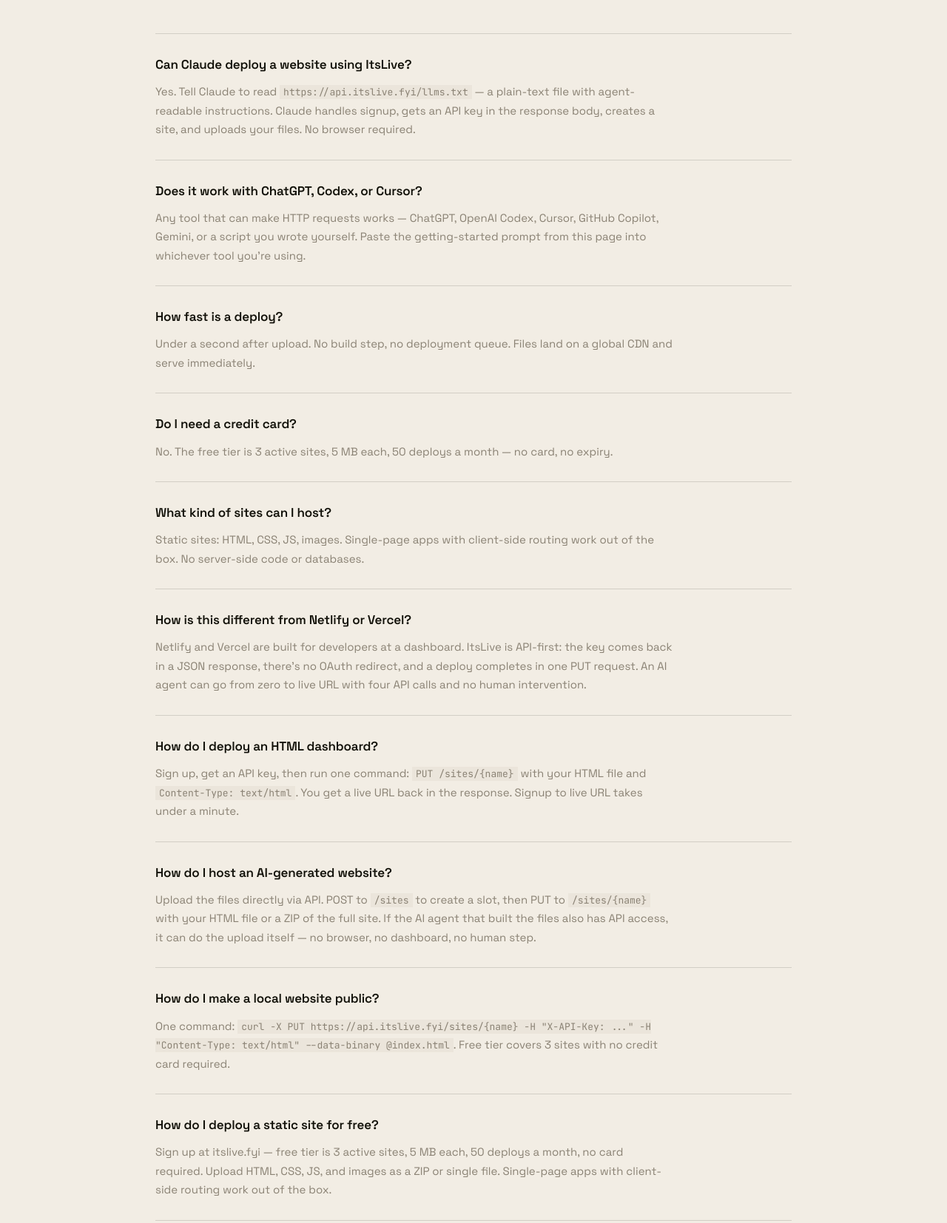
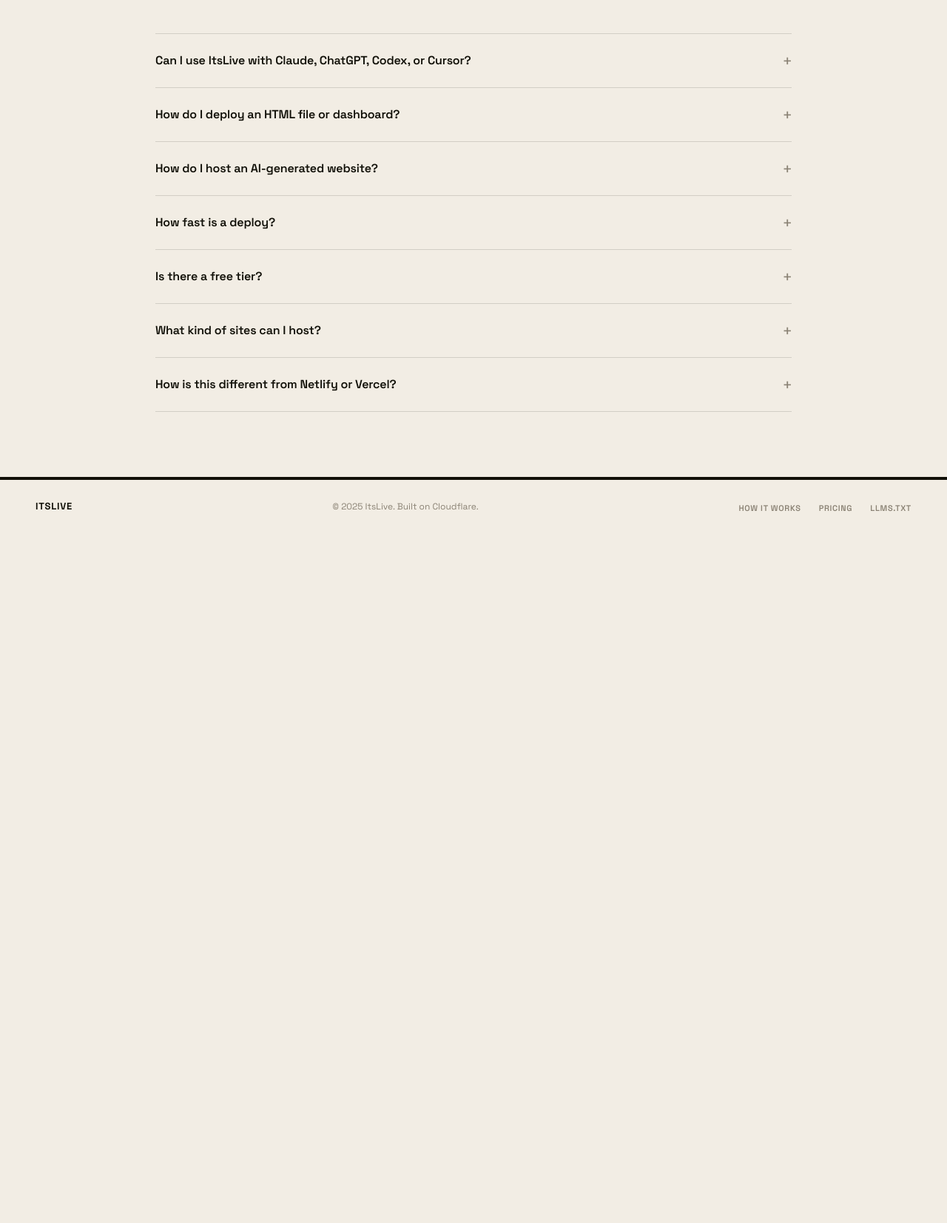
Before and after one commit to samratjha96/itslive, a website: page landing/index.html in a window 1280 px wide. Shown: the part 4784-6438 px from the top of the page at 74% size. After the commit the page ends 5506 px from the top, so only its background shows below. Drawn offline with Linux system fonts and the light colour scheme.

Commit message:
Consolidate FAQ to 7 non-duplicate questions; make collapsible with details/summary
- Merges Claude+ChatGPT questions into one; drops "make local website public"
  and "deploy static site for free" (both were restatements of other answers)
- Converts divs to <details>/<summary> — collapsed by default, CSS-only +/−
  toggle; Google indexes <details> content regardless of open/closed state
- JSON-LD FAQPage updated to match visible content exactly

```diff
--- a/landing/index.html
+++ b/landing/index.html
@@ -62,18 +62,26 @@
     "mainEntity": [
       {
         "@type": "Question",
-        "name": "Can Claude deploy a website using ItsLive?",
+        "name": "Can I use ItsLive with Claude, ChatGPT, Codex, or Cursor?",
         "acceptedAnswer": {
           "@type": "Answer",
-          "text": "Yes. Tell Claude to read https://api.itslive.fyi/llms.txt — a plain-text file with agent-readable instructions. Claude handles signup, gets an API key in the response body, creates a site, and uploads your files. No browser required."
+          "text": "Yes — any tool that can make HTTP requests works. Claude and Claude Code can follow the instructions at https://api.itslive.fyi/llms.txt autonomously. For ChatGPT, Codex, Cursor, GitHub Copilot, or Gemini, paste the getting-started prompt from itslive.fyi into whichever tool you're using."
         }
       },
       {
         "@type": "Question",
-        "name": "Does ItsLive work with ChatGPT, Codex, or Cursor?",
+        "name": "How do I deploy an HTML file or dashboard?",
         "acceptedAnswer": {
           "@type": "Answer",
-          "text": "Any tool that can make HTTP requests works — ChatGPT, OpenAI Codex, Cursor, GitHub Copilot, Gemini, or a script you wrote yourself. Paste the getting-started prompt from itslive.fyi into whichever tool you're using."
+          "text": "Sign up, get an API key, then: PUT /sites/{name} with your HTML file and Content-Type: text/html. A live URL comes back in the response. Signup to live URL takes under a minute."
+        }
+      },
+      {
+        "@type": "Question",
+        "name": "How do I host an AI-generated website?",
+        "acceptedAnswer": {
+          "@type": "Answer",
+          "text": "POST to /sites to create a slot, then PUT to /sites/{name} with your HTML file or a ZIP of the full site. If the AI that built the files has API access, it can do the upload itself — no browser, no dashboard, no human step required."
         }
       },
       {
@@ -81,20 +89,20 @@
         "name": "How fast is a deploy?",
         "acceptedAnswer": {
           "@type": "Answer",
-          "text": "Under a second after upload. There's no build step, no deployment queue. Files land on a global CDN and serve immediately."
+          "text": "Under a second after upload. No build step, no deployment queue. Files land on a global CDN and serve immediately."
         }
       },
       {
         "@type": "Question",
-        "name": "Do I need a credit card to start?",
+        "name": "Is there a free tier?",
         "acceptedAnswer": {
           "@type": "Answer",
-          "text": "No. The free tier is 3 active sites, 5 MB each, 50 deploys a month — no card, no expiry."
+          "text": "Yes. Three active sites, 5 MB each, 50 deploys a month — no credit card, no expiry."
         }
       },
       {
         "@type": "Question",
-        "name": "What kind of sites can I host on ItsLive?",
+        "name": "What kind of sites can I host?",
         "acceptedAnswer": {
           "@type": "Answer",
           "text": "Static sites: HTML, CSS, JS, images. Single-page apps with client-side routing work out of the box. No server-side code or databases."
@@ -106,38 +114,6 @@
         "acceptedAnswer": {
           "@type": "Answer",
           "text": "Netlify and Vercel are built for developers at a dashboard. ItsLive is API-first: the key comes back in a JSON response, there's no OAuth redirect, and a deploy completes in one PUT request. An AI agent can go from zero to live URL with four API calls and no human intervention."
-        }
-      },
-      {
-        "@type": "Question",
-        "name": "How do I deploy an HTML dashboard?",
-        "acceptedAnswer": {
-          "@type": "Answer",
-          "text": "Sign up, get an API key, then run one command: PUT /sites/{name} with your HTML file and Content-Type: text/html. You get a live URL back in the response. Signup to live URL takes under a minute."
-        }
-      },
-      {
-        "@type": "Question",
-        "name": "How do I host an AI-generated website?",
-        "acceptedAnswer": {
-          "@type": "Answer",
-          "text": "Upload the files directly via API. POST to /sites to create a slot, then PUT to /sites/{name} with your HTML file or a ZIP of the full site. If the AI agent that built the files also has API access, it can do the upload itself — no browser, no dashboard, no human step."
-        }
-      },
-      {
-        "@type": "Question",
-        "name": "How do I make a local website public?",
-        "acceptedAnswer": {
-          "@type": "Answer",
-          "text": "One command: curl -X PUT https://api.itslive.fyi/sites/{name} -H 'X-API-Key: ...' -H 'Content-Type: text/html' --data-binary @index.html. Free tier covers 3 sites with no credit card required."
-        }
-      },
-      {
-        "@type": "Question",
-        "name": "How do I deploy a static site for free?",
-        "acceptedAnswer": {
-          "@type": "Answer",
-          "text": "Sign up at itslive.fyi — free tier is 3 active sites, 5 MB each, 50 deploys a month, no card required. Upload HTML, CSS, JS, and images as a ZIP or single file. Single-page apps with client-side routing work out of the box."
         }
       }
     ]
@@ -708,10 +684,23 @@
       font-size: clamp(30px, 3.2vw, 48px); font-weight: 700;
       letter-spacing: -0.03em; line-height: 1.05; margin-bottom: 48px;
     }
-    .faq-item { padding: 28px 0; border-top: 1px solid rgba(17,16,8,.14); }
+    .faq-item { border-top: 1px solid rgba(17,16,8,.14); }
     .faq-item:last-child { border-bottom: 1px solid rgba(17,16,8,.14); }
-    .faq-q { font-size: 17px; font-weight: 600; letter-spacing: -0.01em; margin-bottom: 10px; }
-    .faq-a { font-size: 15px; color: var(--muted); line-height: 1.7; max-width: 700px; }
+    .faq-q {
+      font-size: 16px; font-weight: 600; letter-spacing: -0.01em;
+      padding: 20px 0; cursor: pointer;
+      display: flex; align-items: center; justify-content: space-between;
+      list-style: none; user-select: none;
+    }
+    .faq-q::-webkit-details-marker, .faq-q::marker { display: none; }
+    .faq-q::after {
+      content: '+';
+      font-family: var(--mono); font-size: 20px; font-weight: 300;
+      color: var(--muted); flex-shrink: 0; margin-left: 24px;
+      transition: color 0.12s;
+    }
+    .faq-item[open] > .faq-q::after { content: '−'; color: var(--accent); }
+    .faq-a { font-size: 15px; color: var(--muted); line-height: 1.7; max-width: 700px; padding-bottom: 20px; margin: 0; }
 
     /* FOOTER */
     footer {
@@ -1137,46 +1126,34 @@
   <div class="faq-inner">
     <div class="faq-label">FAQ</div>
     <h2>Common questions.</h2>
-    <div class="faq-item">
-      <div class="faq-q">Can Claude deploy a website using ItsLive?</div>
-      <p class="faq-a">Yes. Tell Claude to read <code style="font-family:var(--mono);font-size:13px;background:var(--surface);padding:1px 5px">https://api.itslive.fyi/llms.txt</code> — a plain-text file with agent-readable instructions. Claude handles signup, gets an API key in the response body, creates a site, and uploads your files. No browser required.</p>
-    </div>
-    <div class="faq-item">
-      <div class="faq-q">Does it work with ChatGPT, Codex, or Cursor?</div>
-      <p class="faq-a">Any tool that can make HTTP requests works — ChatGPT, OpenAI Codex, Cursor, GitHub Copilot, Gemini, or a script you wrote yourself. Paste the getting-started prompt from this page into whichever tool you're using.</p>
-    </div>
-    <div class="faq-item">
-      <div class="faq-q">How fast is a deploy?</div>
+    <details class="faq-item">
+      <summary class="faq-q">Can I use ItsLive with Claude, ChatGPT, Codex, or Cursor?</summary>
+      <p class="faq-a">Yes — any tool that can make HTTP requests works. Claude and Claude Code can follow the instructions at <code style="font-family:var(--mono);font-size:13px;background:var(--surface);padding:1px 5px">https://api.itslive.fyi/llms.txt</code> autonomously. For ChatGPT, Codex, Cursor, GitHub Copilot, or Gemini, paste the getting-started prompt from this page into whichever tool you're using.</p>
+    </details>
+    <details class="faq-item">
+      <summary class="faq-q">How do I deploy an HTML file or dashboard?</summary>
+      <p class="faq-a">Sign up, get an API key, then: <code style="font-family:var(--mono);font-size:13px;background:var(--surface);padding:1px 5px">PUT /sites/{name}</code> with your HTML file and <code style="font-family:var(--mono);font-size:13px;background:var(--surface);padding:1px 5px">Content-Type: text/html</code>. A live URL comes back in the response. Signup to live URL takes under a minute.</p>
+    </details>
+    <details class="faq-item">
+      <summary class="faq-q">How do I host an AI-generated website?</summary>
+      <p class="faq-a">POST to <code style="font-family:var(--mono);font-size:13px;background:var(--surface);padding:1px 5px">/sites</code> to create a slot, then PUT to <code style="font-family:var(--mono);font-size:13px;background:var(--surface);padding:1px 5px">/sites/{name}</code> with your HTML file or a ZIP of the full site. If the AI that built the files has API access, it can do the upload itself — no browser, no dashboard, no human step required.</p>
+    </details>
+    <details class="faq-item">
+      <summary class="faq-q">How fast is a deploy?</summary>
       <p class="faq-a">Under a second after upload. No build step, no deployment queue. Files land on a global CDN and serve immediately.</p>
-    </div>
-    <div class="faq-item">
-      <div class="faq-q">Do I need a credit card?</div>
-      <p class="faq-a">No. The free tier is 3 active sites, 5 MB each, 50 deploys a month — no card, no expiry.</p>
-    </div>
-    <div class="faq-item">
-      <div class="faq-q">What kind of sites can I host?</div>
+    </details>
+    <details class="faq-item">
+      <summary class="faq-q">Is there a free tier?</summary>
+      <p class="faq-a">Yes. Three active sites, 5 MB each, 50 deploys a month — no credit card, no expiry.</p>
+    </details>
+    <details class="faq-item">
+      <summary class="faq-q">What kind of sites can I host?</summary>
       <p class="faq-a">Static sites: HTML, CSS, JS, images. Single-page apps with client-side routing work out of the box. No server-side code or databases.</p>
-    </div>
-    <div class="faq-item">
-      <div class="faq-q">How is this different from Netlify or Vercel?</div>
+    </details>
+    <details class="faq-item">
+      <summary class="faq-q">How is this different from Netlify or Vercel?</summary>
       <p class="faq-a">Netlify and Vercel are built for developers at a dashboard. ItsLive is API-first: the key comes back in a JSON response, there's no OAuth redirect, and a deploy completes in one PUT request. An AI agent can go from zero to live URL with four API calls and no human intervention.</p>
-    </div>
-    <div class="faq-item">
-      <div class="faq-q">How do I deploy an HTML dashboard?</div>
-      <p class="faq-a">Sign up, get an API key, then run one command: <code style="font-family:var(--mono);font-size:13px;background:var(--surface);padding:1px 5px">PUT /sites/{name}</code> with your HTML file and <code style="font-family:var(--mono);font-size:13px;background:var(--surface);padding:1px 5px">Content-Type: text/html</code>. You get a live URL back in the response. Signup to live URL takes under a minute.</p>
-    </div>
-    <div class="faq-item">
-      <div class="faq-q">How do I host an AI-generated website?</div>
-      <p class="faq-a">Upload the files directly via API. POST to <code style="font-family:var(--mono);font-size:13px;background:var(--surface);padding:1px 5px">/sites</code> to create a slot, then PUT to <code style="font-family:var(--mono);font-size:13px;background:var(--surface);padding:1px 5px">/sites/{name}</code> with your HTML file or a ZIP of the full site. If the AI agent that built the files also has API access, it can do the upload itself — no browser, no dashboard, no human step.</p>
-    </div>
-    <div class="faq-item">
-      <div class="faq-q">How do I make a local website public?</div>
-      <p class="faq-a">One command: <code style="font-family:var(--mono);font-size:13px;background:var(--surface);padding:1px 5px">curl -X PUT https://api.itslive.fyi/sites/{name} -H "X-API-Key: ..." -H "Content-Type: text/html" --data-binary @index.html</code>. Free tier covers 3 sites with no credit card required.</p>
-    </div>
-    <div class="faq-item">
-      <div class="faq-q">How do I deploy a static site for free?</div>
-      <p class="faq-a">Sign up at itslive.fyi — free tier is 3 active sites, 5 MB each, 50 deploys a month, no card required. Upload HTML, CSS, JS, and images as a ZIP or single file. Single-page apps with client-side routing work out of the box.</p>
-    </div>
+    </details>
   </div>
 </section>
 
```
